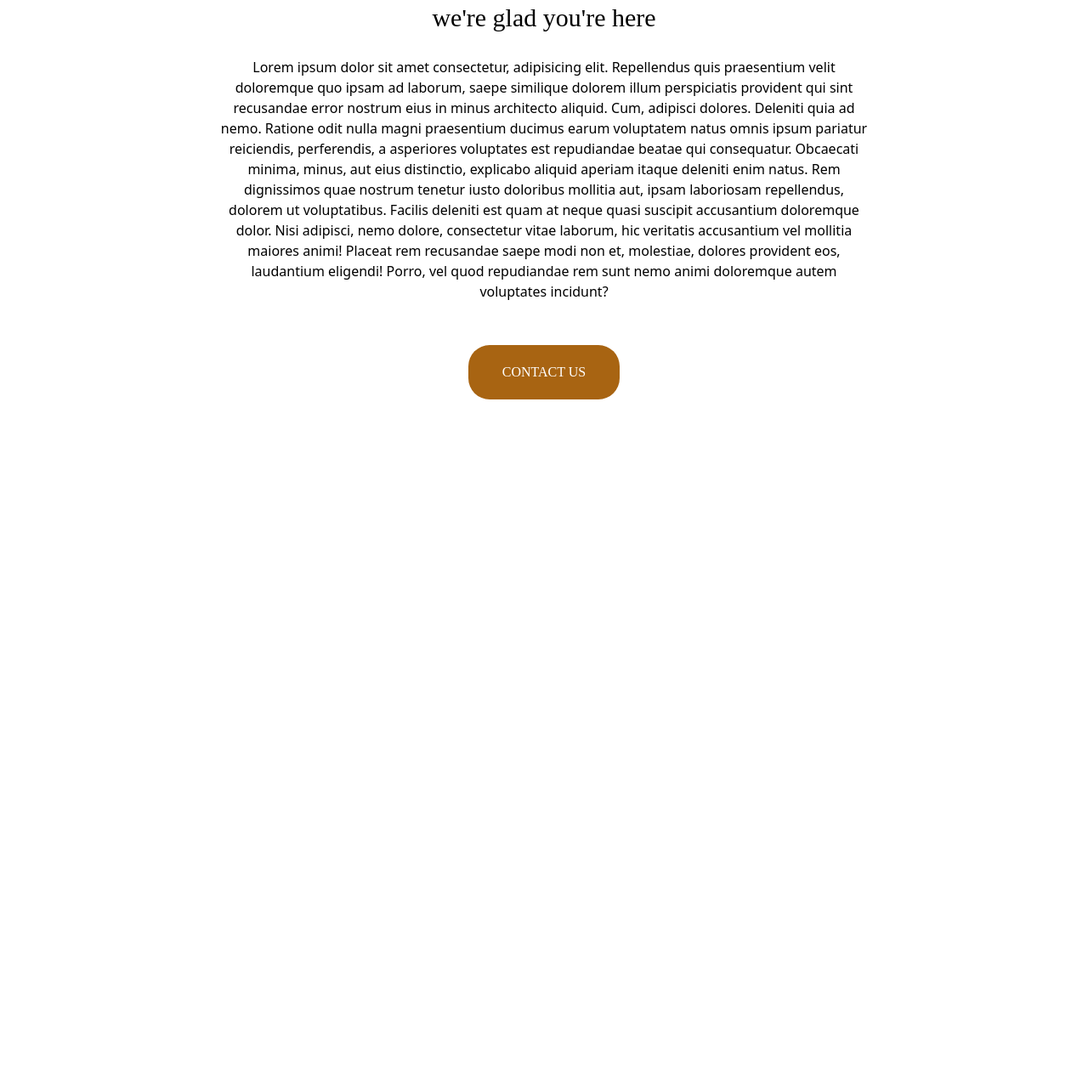
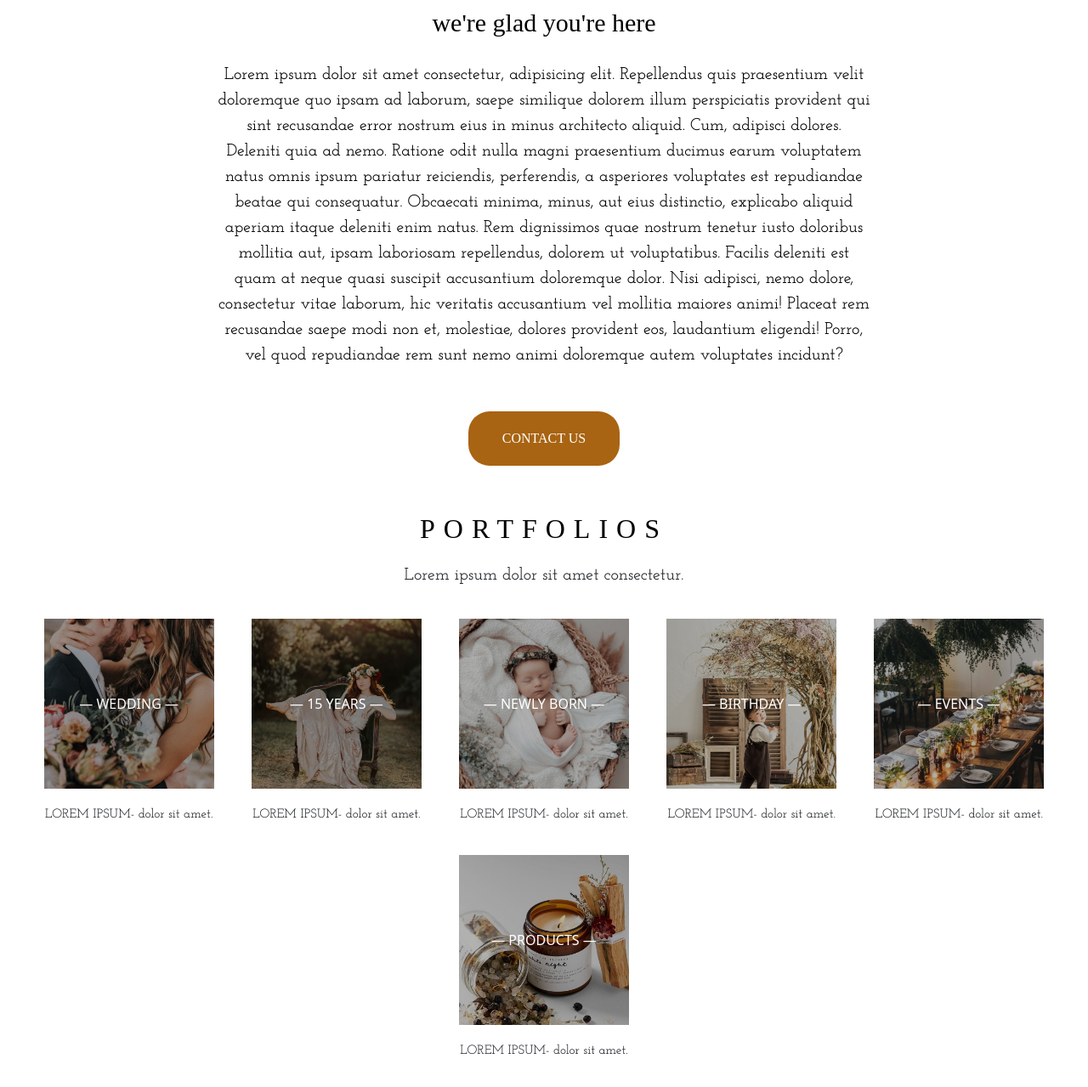
Before and after one commit to ralaglaive/tpfinal-g14, a plain HTML site: page index.html in a window 1280 px wide. Shown: the part 1155-2434 px from the top of the page at 85% size. Before the commit the page ends 1660 px from the top, so only its background shows below. Drawn offline with nearby package versions, Linux system fonts and the light colour scheme; a web font is replaced by a local one.

Commit message:
se agregó section portfolios

```diff
--- a/estilos.css
+++ b/estilos.css
@@ -204,3 +204,76 @@ header {
 .btn-form:hover {
     color:black
 }
+
+/*section - portfolios*/
+p {
+    font-size: 20px;
+    text-align: center;
+    font-family: 'Josefin Slab', serif;
+    margin: 0;
+    padding: 0;
+}
+
+.caja-2{
+    background-color: white;
+    width: 100%;
+    height: auto;
+    text-align: center;
+    padding-bottom: 80px;
+}
+
+.container-box{
+    display: inline-block;
+}
+
+.container-box p{
+    font-size: 15px;
+}
+
+.box {
+    width: 200px;
+    height: 200px;
+    margin: 20px;
+    background-size: cover;
+    background-position: center;
+}
+
+.box a{
+    text-decoration: none;
+    height: 200px;
+    width: 200px;
+    display: flex;
+    align-items: center;
+    justify-content: center;
+    color: white;
+    background-color: rgba(0, 0, 0, 0.3);
+}
+
+.box a:hover {
+    color:rgb(168, 100, 18);
+    font-size: 20px;
+}
+
+#box1 {
+    background-image: url(img/img-box/boda.jpeg);
+}
+
+#box2{
+    background-image: url(img/img-box/15.jpeg);
+}
+
+#box3{
+    background-image: url(img/img-box/nacimiento.jpeg);
+}
+
+#box4{
+    background-image: url(img/img-box/cumpleaños.jpeg);
+}
+
+#box5{
+    background-image: url(img/img-box/evento.jpeg);
+}
+
+#box6{
+    background-image: url(img/img-box/productos.jpeg);
+}
--- a/index.html
+++ b/index.html
@@ -77,6 +77,49 @@
 
         </div>
 
+        <div class="container-portfolios">
+            <div class="caja-2">
+
+                <div class="titulo-section">
+                    <h2 id="portfolios">PORTFOLIOS</h2>
+                    <p>Lorem ipsum dolor sit amet consectetur.</p>
+                </div>
+
+                <div class="container-box-pictures">
+                    <div class="container-box">
+                        <div class="box" id="box1"><a href="">— WEDDING —</a></div>
+                        <p>LOREM IPSUM- dolor sit amet.</p>
+                    </div>
+
+                    <div class="container-box">
+                        <div class="box" id="box2"><a href="">— 15 YEARS —</a></div>
+                        <p>LOREM IPSUM- dolor sit amet.</p>
+                    </div>
+
+                    <div class="container-box">
+                        <div class="box" id="box3"><a href="">— NEWLY BORN —</a></div>
+                        <p>LOREM IPSUM- dolor sit amet.</p>
+                    </div>
+
+                    <div class="container-box">
+                        <div class="box" id="box4"><a href="">— BIRTHDAY —</a></div>
+                        <p>LOREM IPSUM- dolor sit amet.</p>
+                    </div>
+
+                    <div class="container-box">
+                        <div class="box" id="box5"><a href="">— EVENTS —</a></div>
+                        <p>LOREM IPSUM- dolor sit amet.</p>
+                    </div>
+
+                    <div class="container-box">
+                        <div class="box" id="box6"><a href="">— PRODUCTS —</a></div>
+                        <p>LOREM IPSUM- dolor sit amet.</p>
+                    </div>
+                </div>
+
+            </div>
+        </div>
+
     </section>
 
 
```
